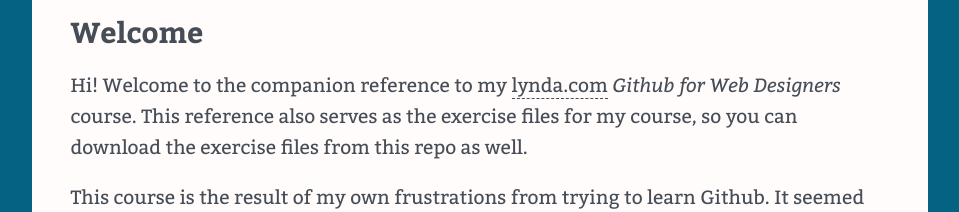
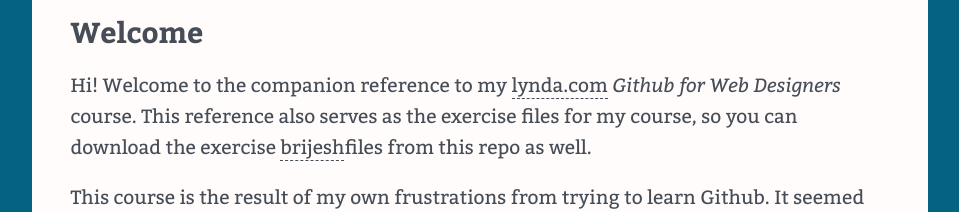
Before and after one commit to brijlo22/github-for-web-designers, a plain HTML site: page index.html in a window 1280 px wide. Shown: the part 237-449 px from the top of the page, without its empty margins (160-1119 px from the left). Drawn offline with nearby package versions, Linux system fonts and the light colour scheme.

Commit message:
added anchor tag

```diff
--- a/index.html
+++ b/index.html
@@ -26,7 +26,7 @@
     </nav>
     <main>
     <h2>Welcome</h2>
-    <p>Hi! Welcome to the companion reference to my <a href="http://www.lynda.com" title="lynda.com">lynda.com</a> <em>Github for Web Designers</em> course. This reference also serves as the exercise files for my course, so you can download the exercise files from this repo as well.</p>
+    <p>Hi! Welcome to the companion reference to my <a href="http://www.lynda.com" title="lynda.com">lynda.com</a> <em>Github for Web Designers</em> course. This reference also serves as the exercise files for my course, so you can download the exercise <a href="#">brijesh</a>files from this repo as well.</p>
     <p>This course is the result of my own frustrations from trying to learn Github. It seemed like every tutorial I took, or article I read, assumed I was a developer and used terms and terminology that I just wasn't familiar with. Perhaps worse than that, because certain things were assumed it would often halt my learning process because I wouldn't understand how to fill in the blanks between steps. I decided to jump in headfirst, make lots of mistakes, and research things that as a designer I wasn't really that interested in. The result was that I learned Github the hard way, and I'm hoping my course means that you don't have to.</p>
     <h2>Stuff I learned</h2>
     <p>Whenever I learn something new I have those &quot;aha&rdquo; moments where I break through the murk into moments of clarity. In addition to the reference and glossary that you&rsquo;ll find here I wanted to list some of the concepts that I found really important when learning Github.</p>
```
